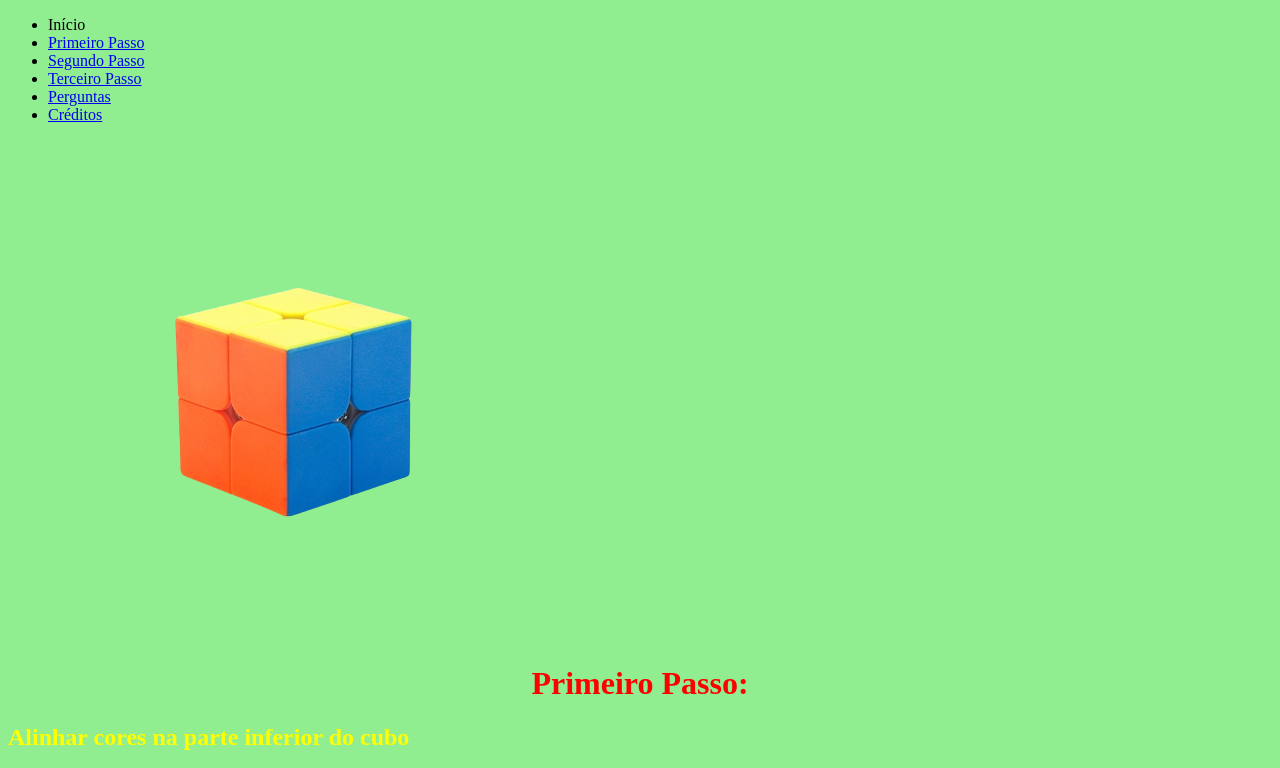
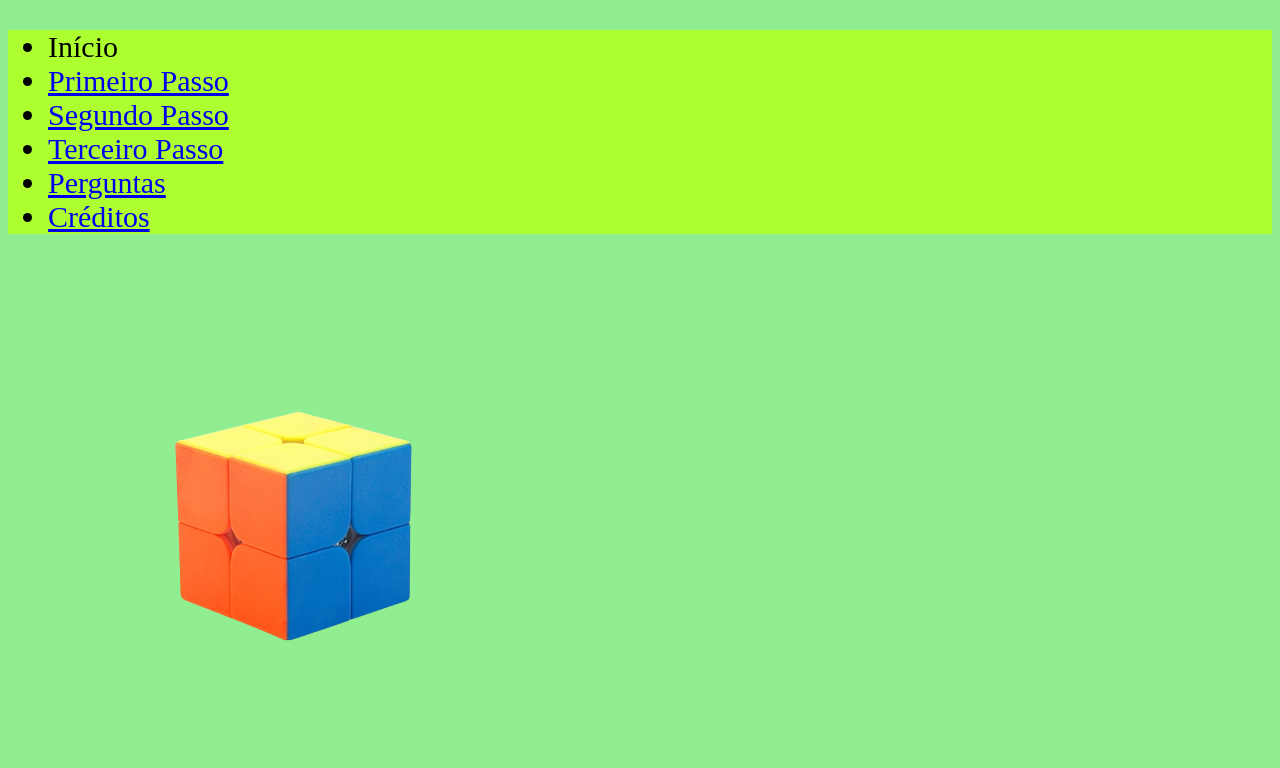
Before and after one commit to Marquit0kk2a/Ceep, a plain HTML site: page index.html in a window 1280 px wide. Shown: the top 768 px of the page. Drawn offline with Linux system fonts and the light colour scheme.

Commit message:
Add files via upload

```diff
--- a/marc.css
+++ b/marc.css
@@ -15,3 +15,8 @@ p {
 h2 {
   color: yellow
 }
+
+header {
+  background-color: greenyellow;
+  font-size: 30px;
+}
```
